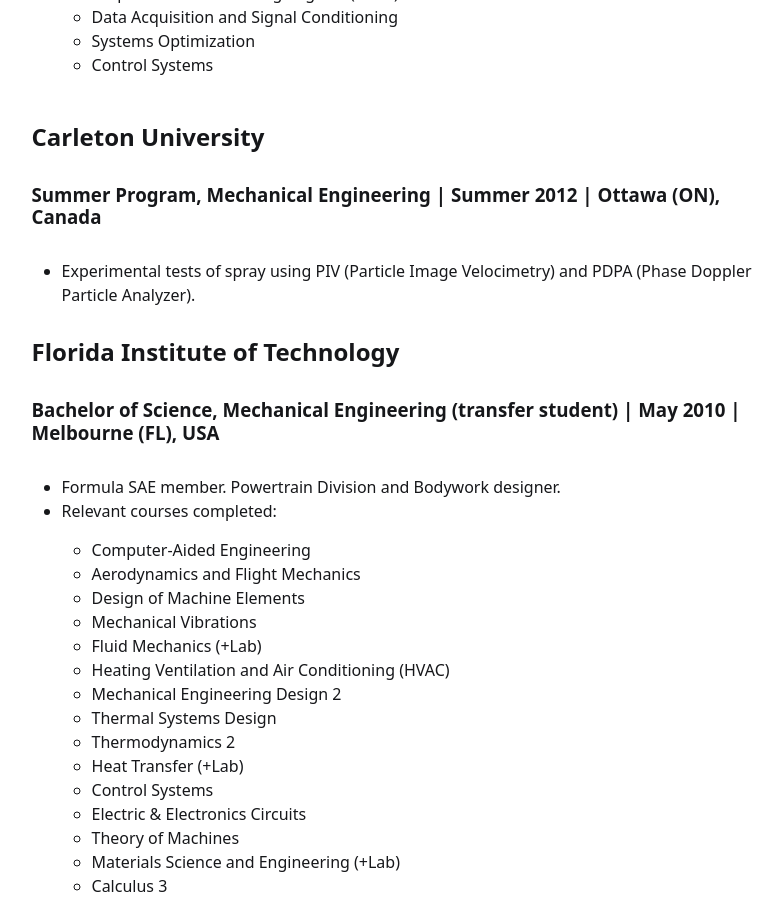
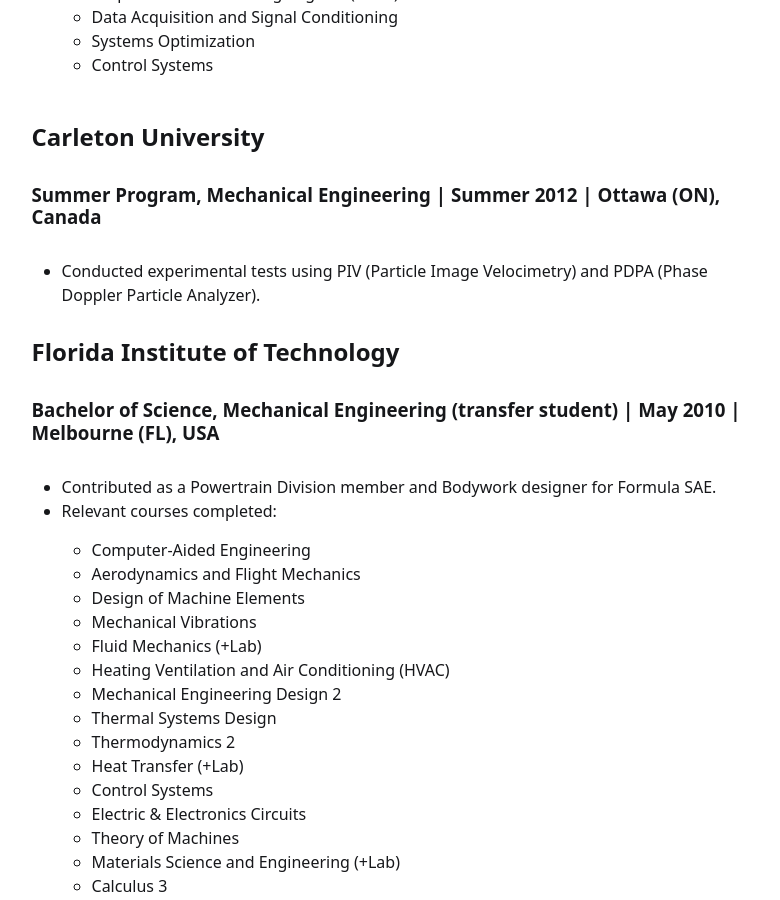
Before and after one commit to casagou/joa, a Jekyll site: the page built from index.md, in a window 1280 px wide and 900 px high, scrolled down 8616 px. Shown: the whole window, without its empty margins (330-1110 px from the left). Built offline with Jekyll 4.4.1, drawn with Linux system fonts in a browser that asks for light colours; some of the changed text lies outside the part shown.

Commit message:
Update index.md

```diff
--- a/index.md
+++ b/index.md
@@ -229,14 +229,14 @@ My guiding principles are simple: work hard, lead by example, and positively imp
 
 ### Summer Program, Mechanical Engineering | Summer 2012 | Ottawa (ON), Canada
 
-* Experimental tests of spray using PIV (Particle Image Velocimetry) and PDPA (Phase Doppler Particle Analyzer).
+* Conducted experimental tests using PIV (Particle Image Velocimetry) and PDPA (Phase Doppler Particle Analyzer).
 
 
 ## Florida Institute of Technology
 
 ### Bachelor of Science, Mechanical Engineering (transfer student) | May 2010 | Melbourne (FL), USA
 
-* Formula SAE member. Powertrain Division and Bodywork designer.
+* Contributed as a Powertrain Division member and Bodywork designer for Formula SAE.
 * Relevant courses completed:
 	- Computer-Aided Engineering
 	- Aerodynamics and Flight Mechanics
```
Also changed, not shown: other parts of index.md (+2 -2 lines).
